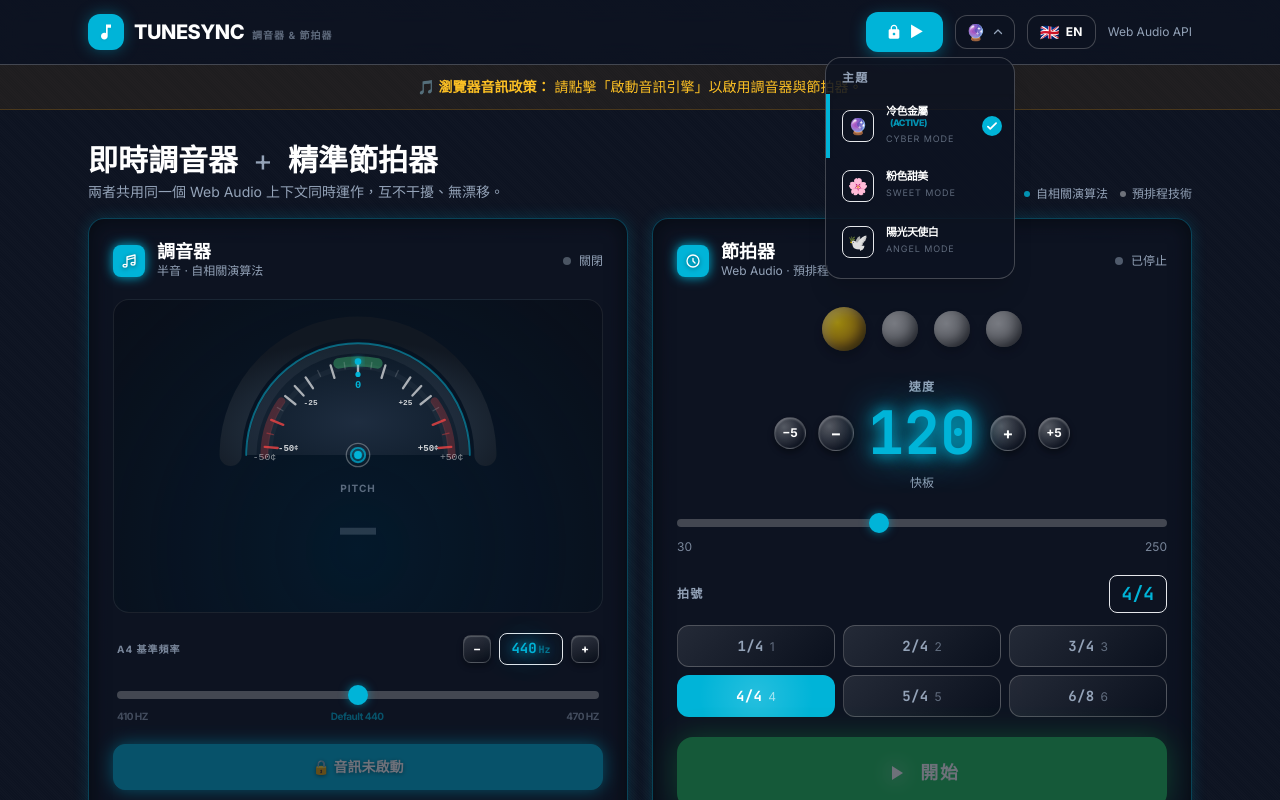
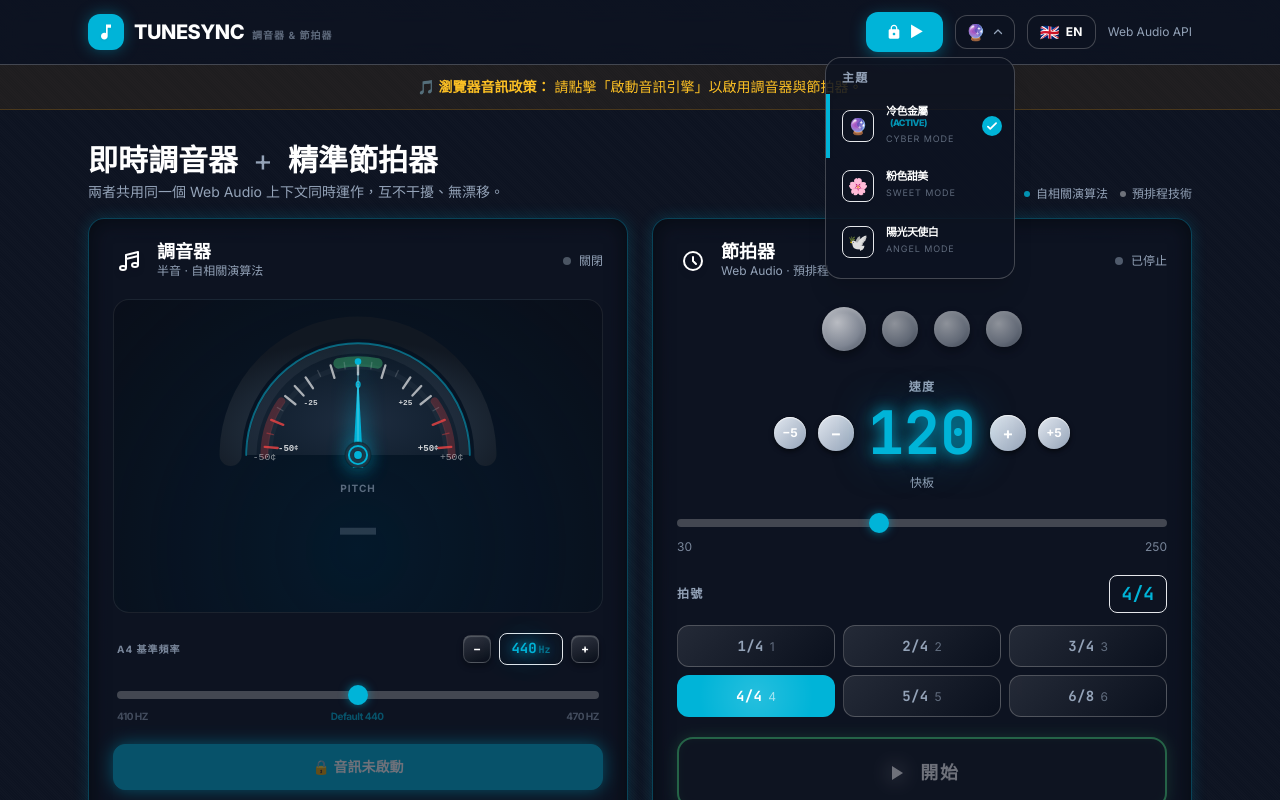
Before and after one commit to JackWen2017/MusicTest, a Vue app: page / in a window 1280 px wide. Both pictures are taken after a click on the button "選擇主題". Shown: the top 800 px of the page. Built offline with nearby package versions, Linux system fonts and the light colour scheme.

Commit message:
樣式優化

```diff
--- a/src/components/CentsGauge.vue
+++ b/src/components/CentsGauge.vue
@@ -72,38 +72,28 @@
 
       <!-- ── 0¢ marker dot at top ── -->
       <circle :cx="CX" :cy="CY - R_SCALE" r="2.5"
-              :fill="isInTune ? '#4ade80' : 'var(--accent-primary)'"
-              :filter="isInTune ? 'url(#green-glow)' : 'url(#needle-glow)'" />
+              fill="var(--needle-core)"
+              style="filter: var(--needle-glow-filter)" />
 
       <!-- ── Needle ── -->
       <g :style="needleStyle">
-        <!-- Glow layer -->
-        <line :x1="CX" :y1="CY + 8" :x2="CX" :y2="CY - R_SCALE + 10"
-              :stroke="isInTune ? '#4ade80' : 'var(--accent-primary)'"
-              stroke-width="4" stroke-linecap="round"
-              opacity="0.25" filter="url(#needle-glow)" />
-        <!-- Core needle -->
-        <line :x1="CX" :y1="CY + 8" :x2="CX" :y2="CY - R_SCALE + 10"
-              stroke="url(#needle-grad)"
-              stroke-width="2" stroke-linecap="round"
-              :filter="isInTune ? 'url(#green-glow)' : 'url(#needle-glow)'" />
-        <!-- Needle tip dot -->
-        <circle :cx="CX" :cy="CY - R_SCALE + 10" r="2"
-                :fill="isInTune ? '#4ade80' : 'var(--accent-primary)'" />
+        <!-- Sharp Physical Needle Body -->
+        <polygon :points="`${CX-4},${CY+10} ${CX+4},${CY+10} ${CX},${CY - R_SCALE + 8}`"
+                 fill="var(--needle-core)"
+                 style="filter: var(--needle-glow-filter); transition: fill 0.3s;" />
+        <!-- Center line for 3D metallic feel -->
+        <line :x1="CX" :y1="CY + 10" :x2="CX" :y2="CY - R_SCALE + 8" stroke="#ffffff" stroke-width="0.5" opacity="0.5"/>
       </g>
 
       <!-- ── Pivot cap ── -->
-      <!-- Outer ring -->
-      <circle :cx="CX" :cy="CY" r="9" fill="var(--gauge-pivot)" stroke="currentColor" opacity="0.3" stroke-width="1" />
-      <!-- Inner metal button -->
-      <circle :cx="CX" :cy="CY" r="5.5"
-              fill="none"
-              stroke="var(--accent-primary)"
-              stroke-width="1.5"
-              :opacity="isInTune ? 1 : 0.7"/>
+      <!-- Outer Base -->
+      <circle :cx="CX" :cy="CY" r="10" fill="var(--needle-base)" stroke="rgba(0,0,0,0.3)" stroke-width="1" />
+      <!-- Inner Ring -->
+      <circle :cx="CX" :cy="CY" r="7" fill="transparent" stroke="var(--needle-core)" stroke-width="1.5" style="filter: var(--needle-glow-filter)" />
+      <circle :cx="CX" :cy="CY" r="4" fill="var(--needle-base)" />
       <circle :cx="CX" :cy="CY" r="3"
-              :fill="isInTune ? '#4ade80' : 'var(--accent-primary)'"
-              :filter="isInTune ? 'url(#green-glow)' : 'url(#needle-glow)'" />
+              fill="var(--needle-core)"
+              style="filter: var(--needle-glow-filter)" />
 
       <!-- ── Labels corner ── -->
       <text :x="CX - R_BEZEL_I + 4" :y="CY + 2"
--- a/src/components/MetronomePanel.vue
+++ b/src/components/MetronomePanel.vue
@@ -3,9 +3,9 @@
     <!-- Header -->
     <div class="flex items-center justify-between">
       <div class="flex items-center gap-3">
-        <div class="w-8 h-8 rounded-lg flex items-center justify-center bg-theme-accent text-white shadow-sm"
-             style="box-shadow: 0 0 12px var(--accent-primary)">
-          <svg class="w-4 h-4 drop-shadow-[0_1px_2px_rgba(0,0,0,0.5)]" fill="none" stroke="currentColor" viewBox="0 0 24 24">
+        <div class="w-8 h-8 rounded-lg flex items-center justify-center transition-colors duration-300 pointer-events-none"
+             style="color: var(--icon-color)">
+          <svg class="w-6 h-6 drop-shadow-md" fill="none" stroke="currentColor" viewBox="0 0 24 24">
             <path stroke-linecap="round" stroke-linejoin="round" stroke-width="2"
                   d="M12 8v4l3 3m6-3a9 9 0 11-18 0 9 9 0 0118 0z"/>
           </svg>
@@ -147,10 +147,13 @@
             :disabled="!audioUnlocked"
             class="w-full py-5 text-lg font-black uppercase tracking-widest rounded-2xl transition-all duration-200 active:scale-95
                    disabled:opacity-40 disabled:cursor-not-allowed flex items-center justify-center gap-3
-                   border-2 text-white drop-shadow-[0_1px_2px_rgba(0,0,0,0.5)]"
-            :class="isPlaying
-              ? 'bg-red-500 border-red-500 shadow-[0_0_30px_rgba(239,68,68,0.7)] hover:brightness-110'
-              : 'bg-green-500 border-green-500 shadow-[0_0_30px_rgba(34,197,94,0.7)] hover:brightness-110'">
+                   border-2"
+            :style="{
+              background: isPlaying ? 'var(--metro-stop-bg)' : 'var(--metro-start-bg)',
+              color: isPlaying ? 'var(--metro-stop-text)' : 'var(--metro-start-text)',
+              borderColor: isPlaying ? 'var(--metro-stop-border)' : 'var(--metro-start-border)',
+              boxShadow: isPlaying ? 'var(--metro-stop-shadow)' : 'var(--metro-start-shadow)'
+            }">
       <!-- Pause icon -->
       <div v-if="isPlaying" class="w-5 h-5 grid grid-cols-2 gap-1 flex-shrink-0 drop-shadow-sm">
         <div class="bg-current rounded-sm" />
@@ -305,13 +308,12 @@ const tempoName = computed(() => {
   transition: border-color 0.4s;
 }
 
-/* Polished metal slider knobs */
+/* Polished metal or flat slider knobs */
 .metal-knob {
   border-radius: 50%;
   color: var(--text-main);
-  background: radial-gradient(circle at 30% 30%, rgba(255,255,255,0.3) 0%, rgba(0,0,0,0.1) 80%);
-  border: 1px solid rgba(255,255,255,0.2);
-  box-shadow: inset 0 1px 2px rgba(255,255,255,0.3), 0 3px 6px rgba(0,0,0,0.4);
+  background: var(--control-handle);
+  box-shadow: var(--control-handle-shadow);
   transition: all 0.15s, transform 0.1s;
 }
 .metal-knob:hover { filter: brightness(1.15); }
@@ -320,38 +322,31 @@ const tempoName = computed(() => {
 /* BPM Text Glow */
 .bpm-display, .bpm-input {
   color: var(--accent-primary);
-  text-shadow: 0 0 15px var(--accent-primary), 0 0 35px var(--accent-primary);
+  text-shadow: var(--glow-strong);
 }
-.bpm-display:hover { text-shadow: 0 0 25px var(--accent-primary), 0 0 50px var(--accent-primary); }
 
-/* 3D Sphere Beats */
+/* 3D Sphere Beats or Flat circles */
 .sphere-beat {
-  border-radius: 50%;
+  border-radius: var(--beat-radius);
   transition: all 0.08s cubic-bezier(0.25, 1, 0.5, 1);
-  box-shadow: inset -5px -5px 10px rgba(0,0,0,0.4), inset 5px 5px 10px rgba(255,255,255,0.3), 0 5px 10px rgba(0,0,0,0.3);
+  box-shadow: var(--beat-inactive-shadow);
 }
 
 .sphere-strong {
   width: 44px; height: 44px;
-  background: radial-gradient(circle at 35% 35%, #ffd700 0%, #b8860b 60%, #5c4300 100%);
-  opacity: 0.6;
+  background: var(--beat-inactive-bg);
+  opacity: 0.8;
 }
 .sphere-weak {
   width: 36px; height: 36px;
-  background: radial-gradient(circle at 35% 35%, #e0e0e0 0%, #a0a0a0 60%, #404040 100%);
-  opacity: 0.5;
+  background: var(--beat-inactive-bg);
+  opacity: 0.6;
 }
 
-.sphere-active-strong {
+.sphere-active-strong, .sphere-active-weak {
   opacity: 1;
-  background: radial-gradient(circle at 35% 35%, #fff2a8 0%, #ffd700 40%, #d4af37 100%);
-  box-shadow: inset -5px -5px 10px rgba(0,0,0,0.2), inset 5px 5px 10px rgba(255,255,255,0.6), 0 0 25px rgba(255,215,0,0.8), 0 0 50px rgba(255,215,0,0.4);
+  background: var(--beat-active-bg);
+  box-shadow: var(--beat-active-shadow);
   transform: scale(1.15);
 }
-.sphere-active-weak {
-  opacity: 1;
-  background: radial-gradient(circle at 35% 35%, #ffffff 0%, #e0e0e0 40%, #b0b0b0 100%);
-  box-shadow: inset -5px -5px 10px rgba(0,0,0,0.2), inset 5px 5px 10px rgba(255,255,255,0.6), 0 0 20px rgba(224,224,224,0.7), 0 0 40px rgba(224,224,224,0.3);
-  transform: scale(1.12);
-}
 </style>
--- a/src/components/TunerPanel.vue
+++ b/src/components/TunerPanel.vue
@@ -3,9 +3,9 @@
     <!-- ── Header ── -->
     <div class="flex items-center justify-between">
       <div class="flex items-center gap-3">
-        <div class="w-8 h-8 rounded-lg flex items-center justify-center bg-theme-accent text-white shadow-sm"
-             style="box-shadow: 0 0 12px var(--accent-primary)">
-          <svg class="w-4 h-4 drop-shadow-[0_1px_2px_rgba(0,0,0,0.5)]" fill="none" stroke="currentColor" viewBox="0 0 24 24">
+        <div class="w-8 h-8 rounded-lg flex items-center justify-center transition-colors duration-300 pointer-events-none"
+             style="color: var(--icon-color)">
+          <svg class="w-6 h-6 drop-shadow-md" fill="none" stroke="currentColor" viewBox="0 0 24 24">
             <path stroke-linecap="round" stroke-linejoin="round" stroke-width="2"
                   d="M9 19V6l12-3v13M9 19c0 1.105-1.343 2-3 2s-3-.895-3-2 1.343-2 3-2 3 .895 3 2zm12-3c0 1.105-1.343 2-3 2s-3-.895-3-2 1.343-2 3-2 3 .895 3 2zM9 10l12-3"/>
           </svg>
@@ -93,10 +93,10 @@
                    disabled:opacity-40 disabled:cursor-not-allowed border"
             :class="isListening
               ? 'btn-danger shadow-[0_0_20px_rgba(239,68,68,0.5)] border-red-500/40'
-              : 'bg-theme-accent border-theme-accent text-white shadow-[0_0_18px_var(--accent-primary)] hover:brightness-110'">
-      <span class="drop-shadow-[0_1px_2px_rgba(0,0,0,0.5)] leading-none" v-if="!audioUnlocked">{{ t('tuner.locked') }}</span>
-      <span class="drop-shadow-[0_1px_2px_rgba(0,0,0,0.5)] leading-none" v-else-if="isListening">⏹ {{ t('tuner.stopTuner') }}</span>
-      <span class="drop-shadow-[0_1px_2px_rgba(0,0,0,0.5)] leading-none flex items-center justify-center gap-1.5" v-else>
+              : 'bg-theme-accent border-theme-accent shadow-[0_0_18px_var(--accent-primary)] hover:brightness-110'">
+      <span class="leading-none" :style="{ color: 'var(--tuner-btn-text)' }" v-if="!audioUnlocked">{{ t('tuner.locked') }}</span>
+      <span class="leading-none text-white drop-shadow-[0_1px_2px_rgba(0,0,0,0.5)]" v-else-if="isListening">{{ t('tuner.stopTuner') }}</span>
+      <span class="leading-none flex items-center justify-center gap-1.5" :style="{ color: 'var(--tuner-btn-text)' }" v-else>
         <svg class="w-3.5 h-3.5" viewBox="0 0 24 24" fill="currentColor"><path d="M8 5v14l11-7z"/></svg>
         <span>{{ t('tuner.startTuner') }}</span>
       </span>
```
Also changed, not shown: src/style.css (+85 -8 lines).
